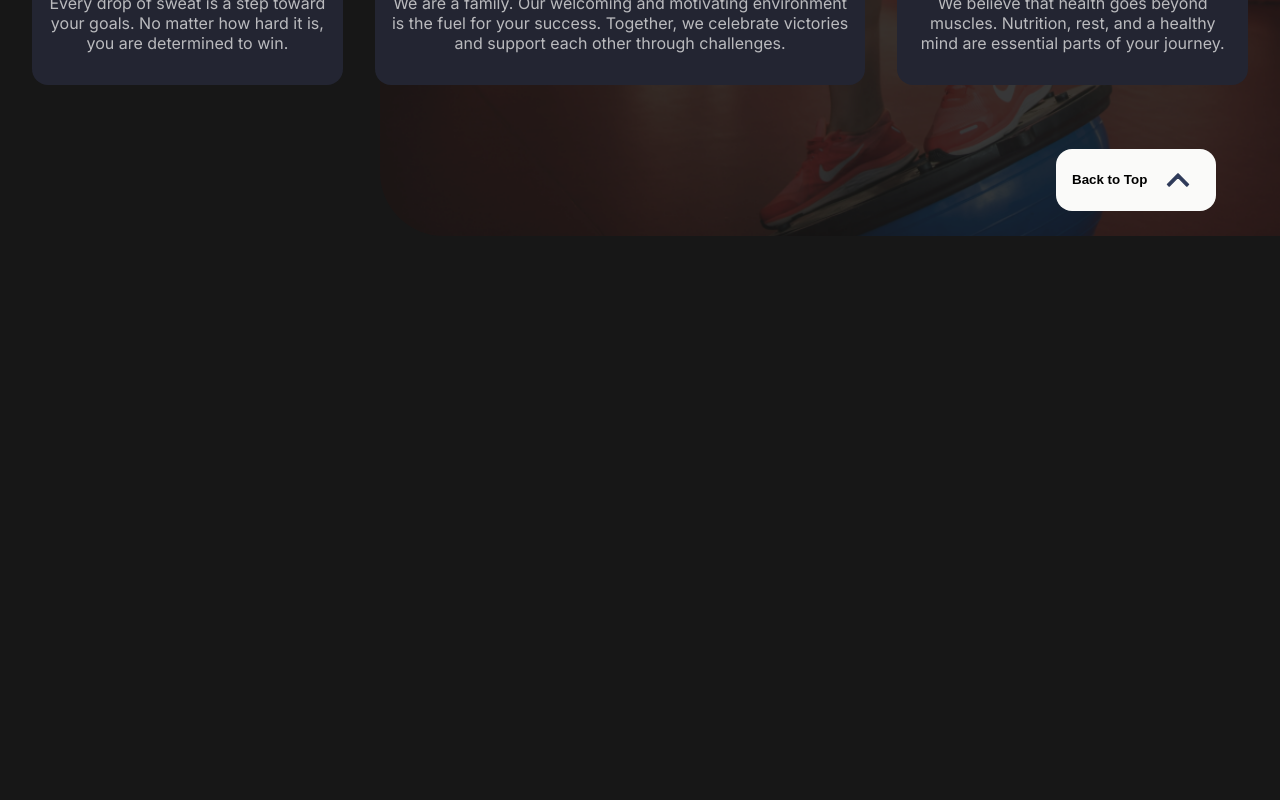
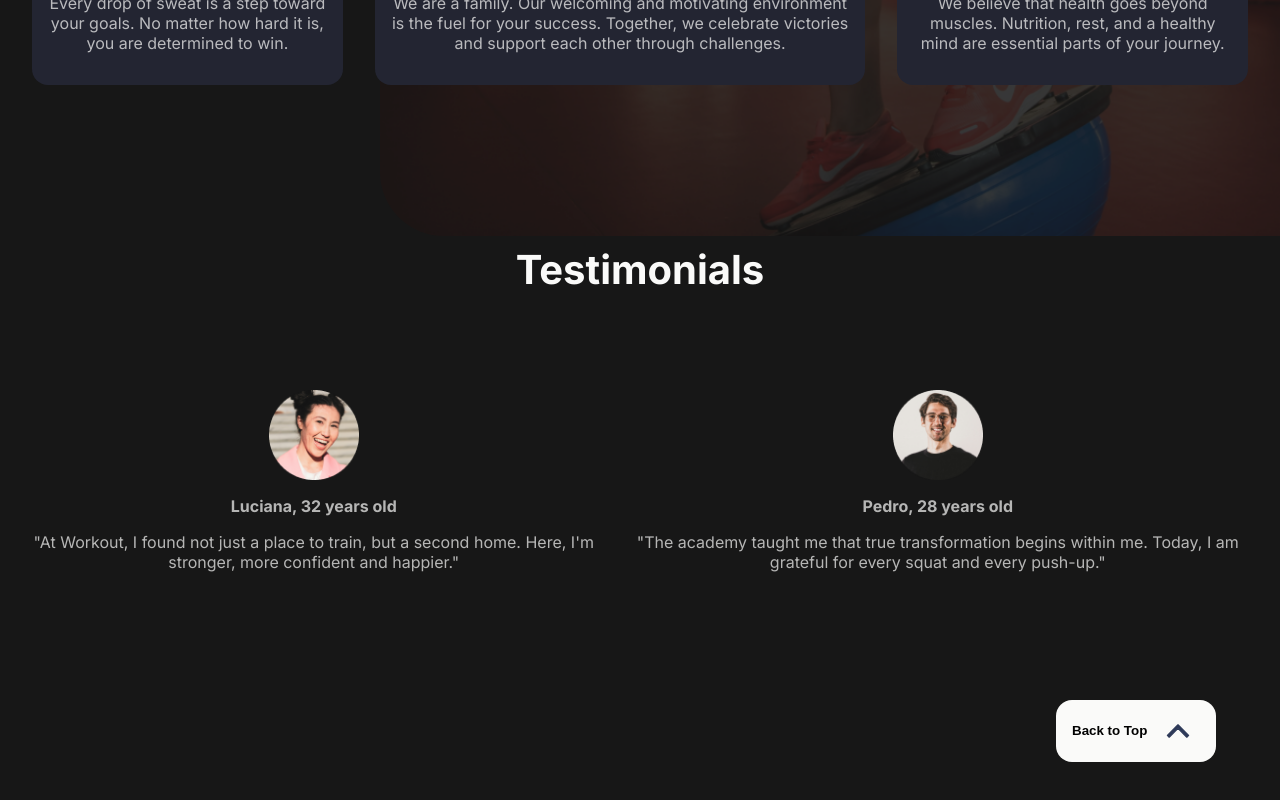
Before and after one commit to luizCosta-Serao/fitness, a React (Vite) app: page /about in a window 1280 px wide. Shown: the part 1014-1814 px from the top of the page. Before the commit the page ends 1305 px from the top, so only its background shows below. Built offline with nearby package versions, Linux system fonts and the light colour scheme; the HTML template or start-up script is replaced by a standard one.

Commit message:
testimonials da página about

```diff
--- /dev/null
+++ b/src/components/About/Testimonials/Testimonials.module.css
@@ -0,0 +1,48 @@
+.testimonials {
+  margin-top: 10rem;
+  margin-bottom: 5rem;
+}
+
+.title {
+  color: var(--color-5);
+  font-size: var(--h2);
+  text-align: center;
+  margin-bottom: 6rem;
+}
+
+.listTestimonials {
+  display: flex;
+  gap: 2rem;
+}
+
+.testimonial {
+  text-align: center;
+}
+
+.testimonial img {
+  max-width: 90px;
+  margin: 0 auto 1rem auto;
+}
+
+.testimonial span {
+  color: var(--color-5);
+  opacity: .7;
+  font-weight: 700;
+  font-size: var(--body-txt);
+}
+
+.testimonial p {
+  color: var(--color-5);
+  opacity: .7;
+  font-size: var(--body-txt);
+}
+
+@media (max-width: 876px) {
+  .listTestimonials {
+    flex-direction: column;
+  }
+
+  .testimonial {
+    margin-bottom: 2rem;
+  }
+}
--- /dev/null
+++ b/src/components/About/Testimonials/Testimonials.tsx
@@ -0,0 +1,26 @@
+import styles from './Testimonials.module.css'
+import TestimonialOne from '../../../assets/testimonial_1.png'
+import TestimonialTwo from '../../../assets/testimonial_2.png'
+
+const Testimonials = () => {
+
+  return (
+    <section className={styles.testimonials}>
+      <h2 className={styles.title}>Testimonials</h2>
+      <ul className={styles.listTestimonials}>
+        <li className={styles.testimonial}>
+          <img src={TestimonialOne} alt="" />
+          <span>Luciana, 32 years old</span>
+          <p>"At Workout, I found not just a place to train, but a second home. Here, I'm stronger, more confident and happier."</p>
+        </li>
+        <li className={styles.testimonial}>
+          <img src={TestimonialTwo} alt="" />
+          <span>Pedro, 28 years old</span>
+          <p>"The academy taught me that true transformation begins within me. Today, I am grateful for every squat and every push-up."</p>
+        </li>
+      </ul>
+    </section>
+  )
+}
+
+export default Testimonials
--- a/src/pages/About.tsx
+++ b/src/pages/About.tsx
@@ -1,11 +1,13 @@
 import BannerAbout from '../components/About/BannerAbout/BannerAbout'
 import OurValues from '../components/About/OurValues/OurValues'
+import Testimonials from '../components/About/Testimonials/Testimonials'
 
 const About = () => {
   return (
     <>
       <BannerAbout />
       <OurValues />
+      <Testimonials />
     </>
   )
 }
```
Also changed, not shown: src/assets/testimonial_1.png (added), src/assets/testimonial_2.png (added).
